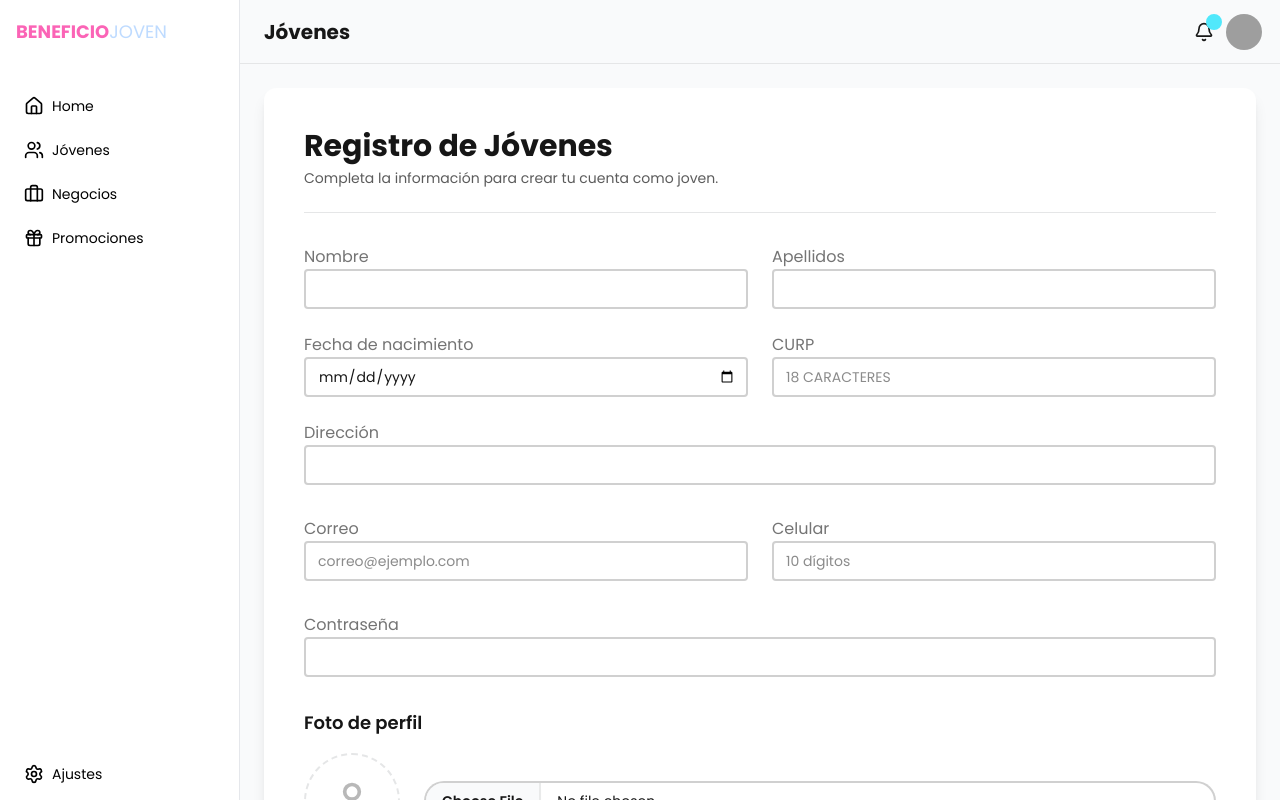
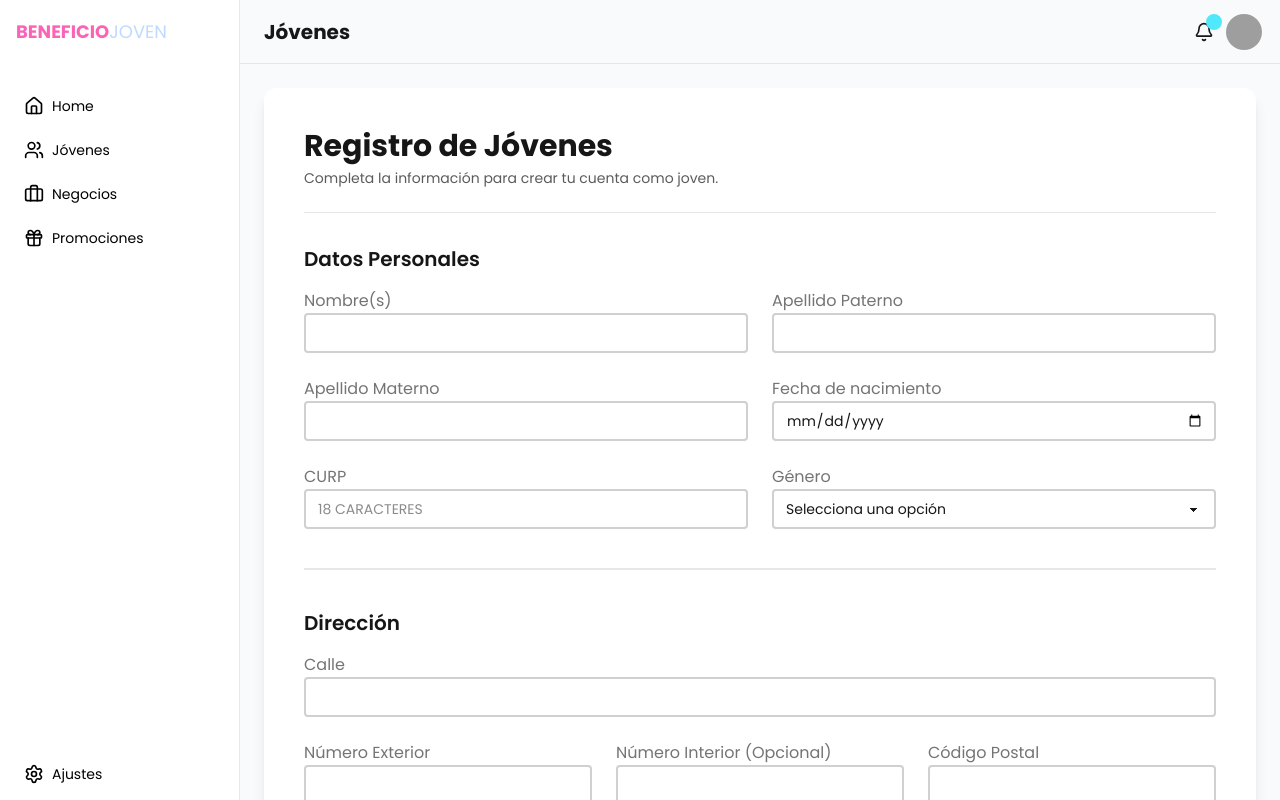
Before and after one commit to daianaarmentaa/jovenbeneficio-site, a Next.js app in the folder cliente/: page /home/jovenes/registrarJoven in a window 1280 px wide. Built offline with nearby package versions, Linux system fonts and the light colour scheme; grey boxes are pictures that could not be loaded.

Commit message:
[FIXED]: Formulario Jovenes con campos necesarios

```diff
--- a/cliente/componentes/RegistroJoven.tsx
+++ b/cliente/componentes/RegistroJoven.tsx
@@ -1,4 +1,4 @@
-"use client";
+'use client';
 
 import { useState } from "react";
 import { User } from "lucide-react";
@@ -7,9 +7,19 @@ import Link from "next/link";
 export default function RegistroJoven() {
   const [formData, setFormData] = useState({
     nombre: "",
-    apellidos: "",
+    apellidoPaterno: "",
+    apellidoMaterno: "",
     fechaNacimiento: "",
-    direccion: "",
+    genero: "",
+    direccion: {
+      calle: "",
+      numeroExterior: "",
+      numeroInterior: "",
+      colonia: "",
+      codigoPostal: "",
+      municipio: "",
+      estado: "",
+    },
     curp: "",
     correo: "",
     celular: "",
@@ -22,15 +32,33 @@ export default function RegistroJoven() {
     correo: "",
     celular: "",
     password:"",
+    curp: "",
   });
 
-  // --- Lógica de validación y manejo de cambios (sin cambios) ---
-  const handleChange = (e: React.ChangeEvent<HTMLInputElement>) => {
-    const { name, value, files } = e.target;
+  const handleChange = (e: React.ChangeEvent<HTMLInputElement | HTMLSelectElement>) => {
+    const { name, value, type } = e.target;
+    let finalValue = value;
+
+    if (name === 'curp') {
+      finalValue = value.toUpperCase();
+    }
+
+    if (type === 'file') {
+      const files = (e.target as HTMLInputElement).files;
       if (files && files.length > 0) {
         const file = files[0];
         setFormData({ ...formData, [name]: file });
         setPreview(URL.createObjectURL(file));
+      }
+    } else if (name.includes('.')) {
+      const [parent, child] = name.split('.');
+      setFormData(prev => ({
+        ...prev,
+        [parent]: {
+          ...(prev[parent as keyof typeof prev] as object),
+          [child]: value
+        }
+      }));
     } else {
       setFormData({ ...formData, [name]: value });
     }
@@ -47,6 +75,15 @@ export default function RegistroJoven() {
       const passRegex = /^(?=.*[A-Za-z])(?=.*\d)[A-Za-z\d]{8,}$/;
       setErrors((prev) => ({ ...prev, password: passRegex.test(value) ? "" : "Mínimo 8 caracteres, una letra y un número" }));
     }
+    if (name === "curp") {
+      setErrors((prev) => ({
+        ...prev,
+        curp: finalValue.length !== 18 && finalValue.length > 0
+          ? "El CURP debe tener 18 caracteres."
+          : "",
+      }));
+    }
+
   };
 
   const handleSubmit = (e: React.FormEvent) => {
@@ -60,7 +97,6 @@ export default function RegistroJoven() {
       onSubmit={handleSubmit}
       className="w-full bg-base-100 shadow-lg rounded-xl p-6 sm:p-10 space-y-8"
     >
-
       <div className="border-b border-base-300 pb-6">
         <h1 className="text-2xl sm:text-3xl font-bold text-base-content">
           Registro de Jóvenes
@@ -70,68 +106,116 @@ export default function RegistroJoven() {
         </p>
       </div>
 
+      {/* --- SECCIÓN 1: DATOS PERSONALES --- */}
+      <div className="space-y-4">
+        <h2 className="text-xl font-semibold text-base-content">Datos Personales</h2>
         <div className="grid grid-cols-1 sm:grid-cols-2 gap-6">
           <div>
-          <label className="label">
-            <span className="label-text">Nombre</span>
-          </label>
+            <label className="label"><span className="label-text">Nombre(s)</span></label>
             <input type="text" name="nombre" onChange={handleChange} required className="input input-bordered w-full !rounded" />
           </div>
           <div>
-          <label className="label">
-            <span className="label-text">Apellidos</span>
-          </label>
-          <input type="text" name="apellidos" onChange={handleChange} required className="input input-bordered w-full !rounded" />
+            <label className="label"><span className="label-text">Apellido Paterno</span></label>
+            <input type="text" name="apellidoPaterno" onChange={handleChange} required className="input input-bordered w-full !rounded" />
           </div>
           <div>
-          <label className="label">
-            <span className="label-text">Fecha de nacimiento</span>
-          </label>
+            <label className="label"><span className="label-text">Apellido Materno</span></label>
+            <input type="text" name="apellidoMaterno" onChange={handleChange} required className="input input-bordered w-full !rounded" />
+          </div>
+          <div>
+            <label className="label"><span className="label-text">Fecha de nacimiento</span></label>
             <input type="date" name="fechaNacimiento" onChange={handleChange} required className="input input-bordered w-full !rounded" />
           </div>
           <div>
-          <label className="label">
-            <span className="label-text">CURP</span>
-          </label>
-          <input type="text" name="curp" onChange={handleChange} placeholder="18 caracteres" required className="input input-bordered w-full uppercase !rounded" />
+            <label className="label"><span className="label-text">CURP</span></label>
+            <input type="text"
+                   name="curp"
+                   onChange={handleChange}
+                   value={formData.curp}
+                   placeholder="18 caracteres"
+                   maxLength={18} required
+                   className={`input input-bordered w-full uppercase !rounded ${errors.curp ? 'input-error' : ''}`} />
+                   {errors.curp && <span className="text-error text-xs mt-1">{errors.curp}</span>}
           </div>
-        <div className="sm:col-span-2">
-          <label className="label">
-            <span className="label-text">Dirección</span>
-          </label>
-          <input type="text" name="direccion" onChange={handleChange} required className="input input-bordered w-full !rounded" />
+          <div>
+            <label className="label"><span className="label-text">Género</span></label>
+            <select name="genero" onChange={handleChange} required className="select select-bordered w-full !rounded">
+              <option disabled selected value="">Selecciona una opción</option>
+              <option>Masculino</option>
+              <option>Femenino</option>
+              <option>Otro</option>
+              <option>Prefiero no decirlo</option>
+            </select>
+          </div>
         </div>
       </div>
 
+      <div className="divider"></div>
+
+      {/* --- SECCIÓN 2: DIRECCIÓN --- */}
+      <div className="space-y-4">
+        <h2 className="text-xl font-semibold text-base-content">Dirección</h2>
+        <div className="grid grid-cols-1 sm:grid-cols-2 lg:grid-cols-3 gap-6">
+          <div className="sm:col-span-2 lg:col-span-3">
+            <label className="label"><span className="label-text">Calle</span></label>
+            <input type="text" name="direccion.calle" onChange={handleChange} required className="input input-bordered w-full !rounded" />
+          </div>
+          <div>
+            <label className="label"><span className="label-text">Número Exterior</span></label>
+            <input type="text" name="direccion.numeroExterior" onChange={handleChange} required className="input input-bordered w-full !rounded" />
+          </div>
+          <div>
+            <label className="label"><span className="label-text">Número Interior (Opcional)</span></label>
+            <input type="text" name="direccion.numeroInterior" onChange={handleChange} className="input input-bordered w-full !rounded" />
+          </div>
+          <div>
+            <label className="label"><span className="label-text">Código Postal</span></label>
+            <input type="text" name="direccion.codigoPostal" onChange={handleChange} required className="input input-bordered w-full !rounded" />
+          </div>
+          <div className="sm:col-span-2 lg:col-span-3">
+            <label className="label"><span className="label-text">Colonia</span></label>
+            <input type="text" name="direccion.colonia" onChange={handleChange} required className="input input-bordered w-full !rounded" />
+          </div>
+          <div>
+            <label className="label"><span className="label-text">Municipio / Alcaldía</span></label>
+            <input type="text" name="direccion.municipio" onChange={handleChange} required className="input input-bordered w-full !rounded" />
+          </div>
+          <div>
+            <label className="label"><span className="label-text">Estado</span></label>
+            <input type="text" name="direccion.estado" onChange={handleChange} required className="input input-bordered w-full !rounded" />
+          </div>
+        </div>
+      </div>
+
+      <div className="divider"></div>
+
+      {/* --- SECCIÓN 3: DATOS DE LA CUENTA --- */}
+      <div className="space-y-4">
+        <h2 className="text-xl font-semibold text-base-content">Datos de la Cuenta</h2>
         <div className="grid grid-cols-1 sm:grid-cols-2 gap-6">
           <div>
-          <label className="label">
-            <span className="label-text">Correo</span>
-          </label>
+            <label className="label"><span className="label-text">Correo</span></label>
             <input type="email" name="correo" onChange={handleChange} placeholder="correo@ejemplo.com" required className={`input input-bordered w-full !rounded ${errors.correo ? "input-error" : "" }`} />
             {errors.correo && <span className="text-error text-xs mt-1">{errors.correo}</span>}
           </div>
           <div>
-          <label className="label">
-            <span className="label-text">Celular</span>
-          </label>
+            <label className="label"><span className="label-text">Celular</span></label>
             <input type="tel" name="celular" onChange={handleChange} placeholder="10 dígitos" required className={`input input-bordered w-full !rounded ${errors.celular ? "input-error" : "" }`} />
             {errors.celular && <span className="text-error text-xs mt-1">{errors.celular}</span>}
           </div>
         </div>
-
         <div>
-        <label className="label">
-          <span className="label-text">Contraseña</span>
-        </label>
+          <label className="label"><span className="label-text">Contraseña</span></label>
           <input type="password" name="password" onChange={handleChange} required className={`input input-bordered w-full !rounded ${errors.password ? "input-error" : "" }`} />
           {errors.password && <span className="text-error text-xs mt-1">{errors.password}</span>}
         </div>
+      </div>
 
+      <div className="divider"></div>
+
+      {/* --- SECCIÓN 4: FOTO DE PERFIL --- */}
       <div className="space-y-4">
-        <h2 className="text-lg font-semibold text-base-content">
-          Foto de perfil
-        </h2>
+        <h2 className="text-xl font-semibold text-base-content">Foto de Perfil</h2>
         <div className="flex flex-col sm:flex-row items-center gap-6">
           {preview ? (
             <img src={preview} alt="Vista previa" className="w-24 h-24 rounded-full object-cover border-2 border-base-300" />
@@ -144,6 +228,7 @@ export default function RegistroJoven() {
         </div>
       </div>
 
+      {/* --- SECCIÓN 5: BOTONES DE ACCIÓN --- */}
       <div className="flex flex-col-reverse sm:flex-row sm:justify-end gap-3 border-t border-base-300 pt-6">
         <Link href="/home/jovenes">
           <button type="button" className="btn btn-ghost rounded w-full sm:w-auto">
```
Lines whose indentation alone changed are shown as unchanged.
